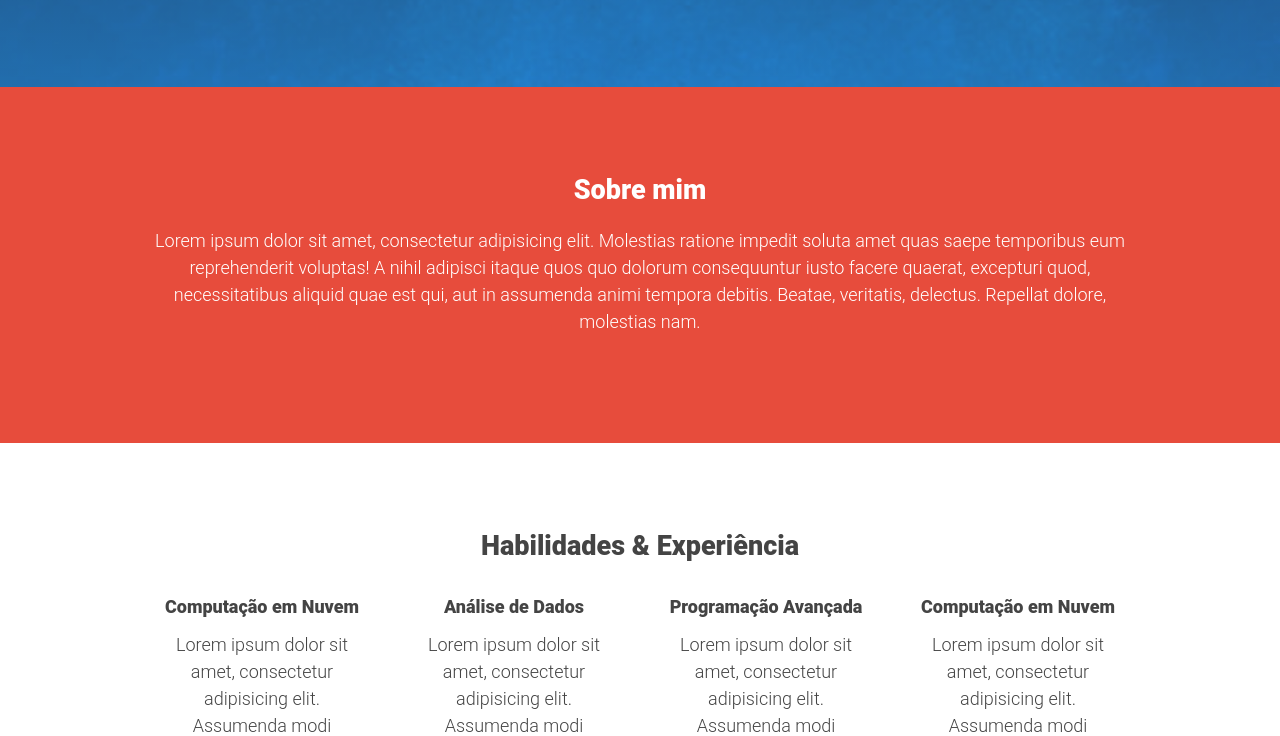
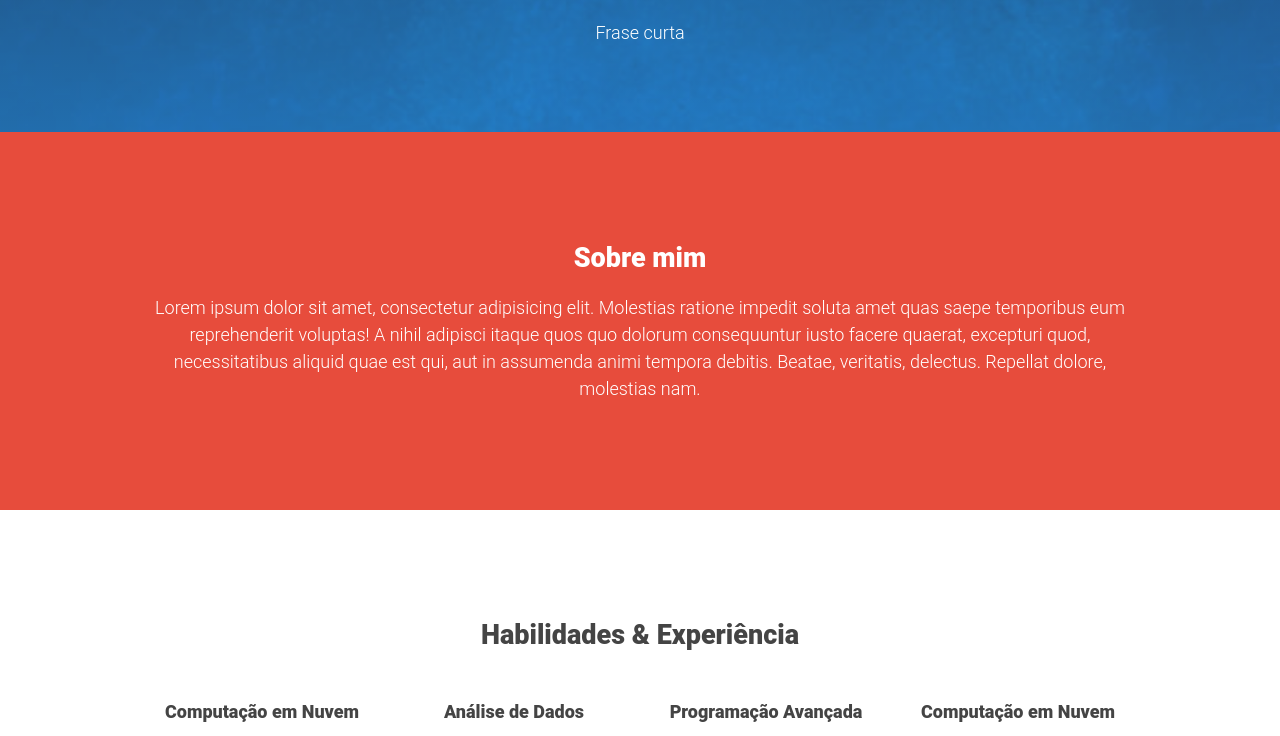
Before and after one commit to opersonaltech/personalpage, a website: page index.html in a window 1280 px wide. Shown: the part 471-1207 px from the top of the page. Drawn offline with nearby package versions, Linux system fonts and the light colour scheme.

Commit message:
Remoção de atributo css desnecessário

```diff
--- a/src/style.css
+++ b/src/style.css
@@ -15,18 +15,6 @@ body {
     line-height: 1;
     margin: 0;
     padding: 0;
-}
-
-h1,
-h2,
-h3,
-h4,
-h5,
-h6,
-ul,
-ol,
-p {
-    margin-top: 0;
 }
 
 h1 {
```
